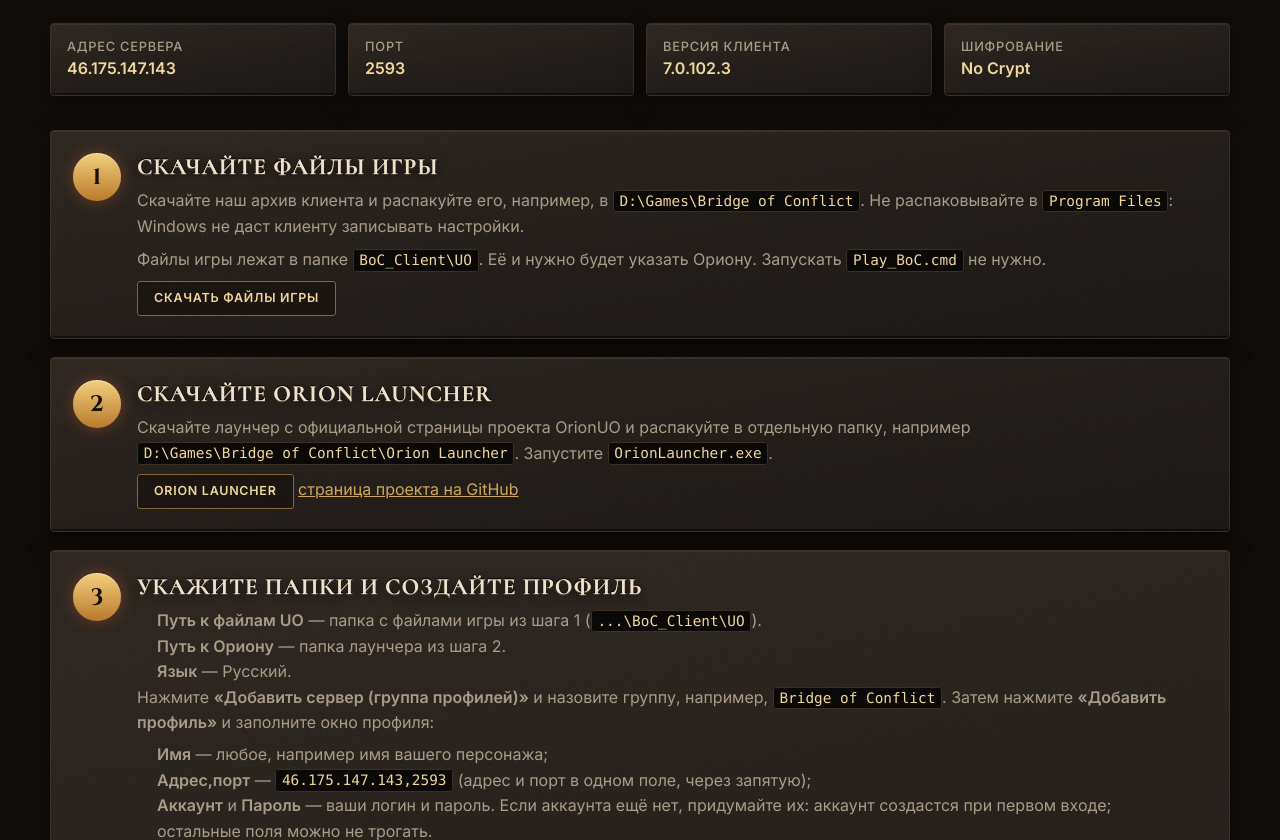
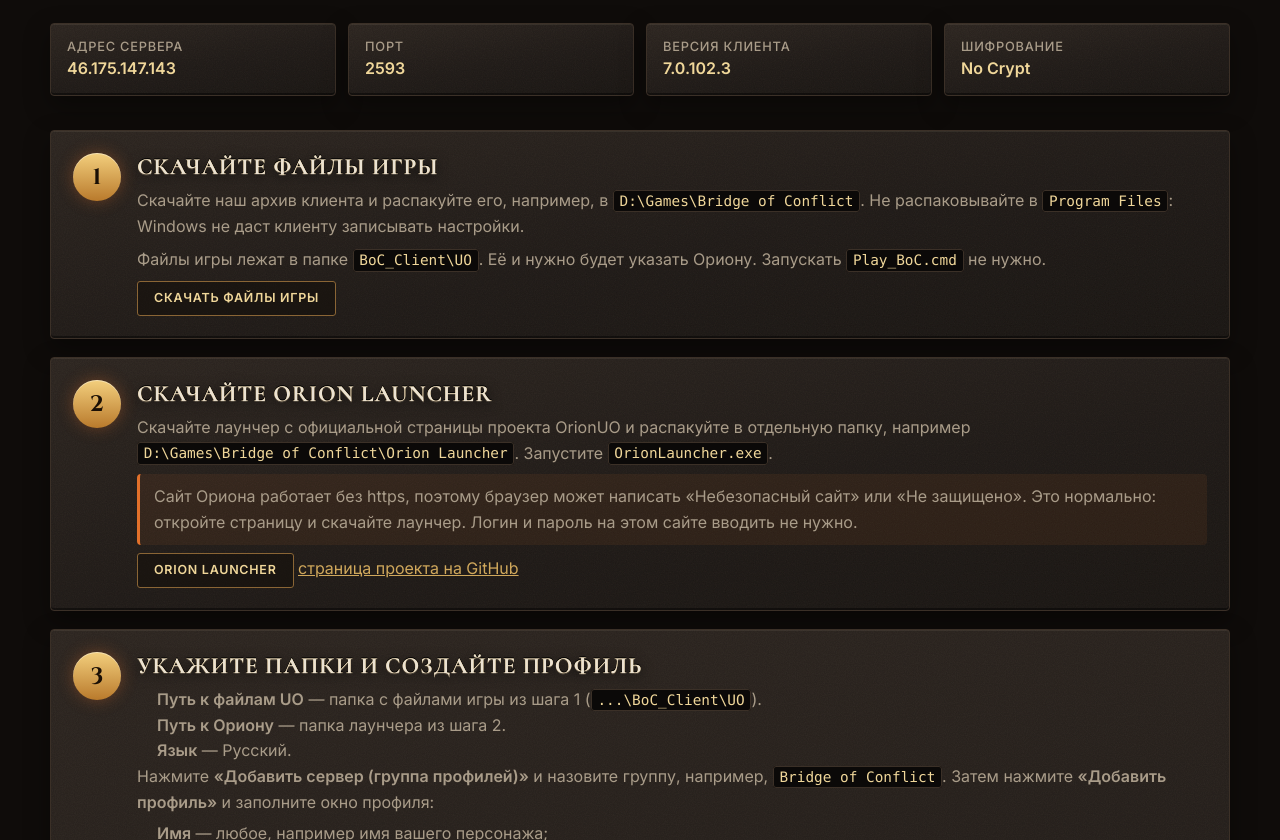
Before and after one commit to ossk1az/boc-site, a plain HTML site: page orion.html in a window 1280 px wide. Shown: the part 260-1100 px from the top of the page. Drawn offline with Linux system fonts and the light colour scheme.

Commit message:
Orion guide: note about the 'not secure' warning of the Orion site
Co-Authored-By: Claude Opus 5.5 <noreply@anthropic.com>
Claude-Session: https://claude.ai/code/session_017EEyMpYLBjDkiKNFWLgZVh

```diff
--- a/orion.html
+++ b/orion.html
@@ -70,6 +70,7 @@
         <div class="gstep__head"><span class="step__n" aria-hidden="true">2</span><div>
           <h2>Скачайте Orion Launcher</h2>
           <p>Скачайте лаунчер с официальной страницы проекта OrionUO и распакуйте в отдельную папку, например <code>D:\Games\Bridge of Conflict\Orion Launcher</code>. Запустите <code>OrionLauncher.exe</code>.</p>
+          <p class="warn">Сайт Ориона работает без https, поэтому браузер может написать «Небезопасный сайт» или «Не защищено». Это нормально: откройте страницу и скачайте лаунчер. Логин и пароль на этом сайте вводить не нужно.</p>
           <p><a class="btn btn--ghost btn--sm" href="http://orionuo.online/Launcher.html" target="_blank" rel="noopener">Orion Launcher</a>
              <a href="https://github.com/Hotride/OrionUO" target="_blank" rel="noopener">страница проекта на GitHub</a></p>
         </div></div>
```
